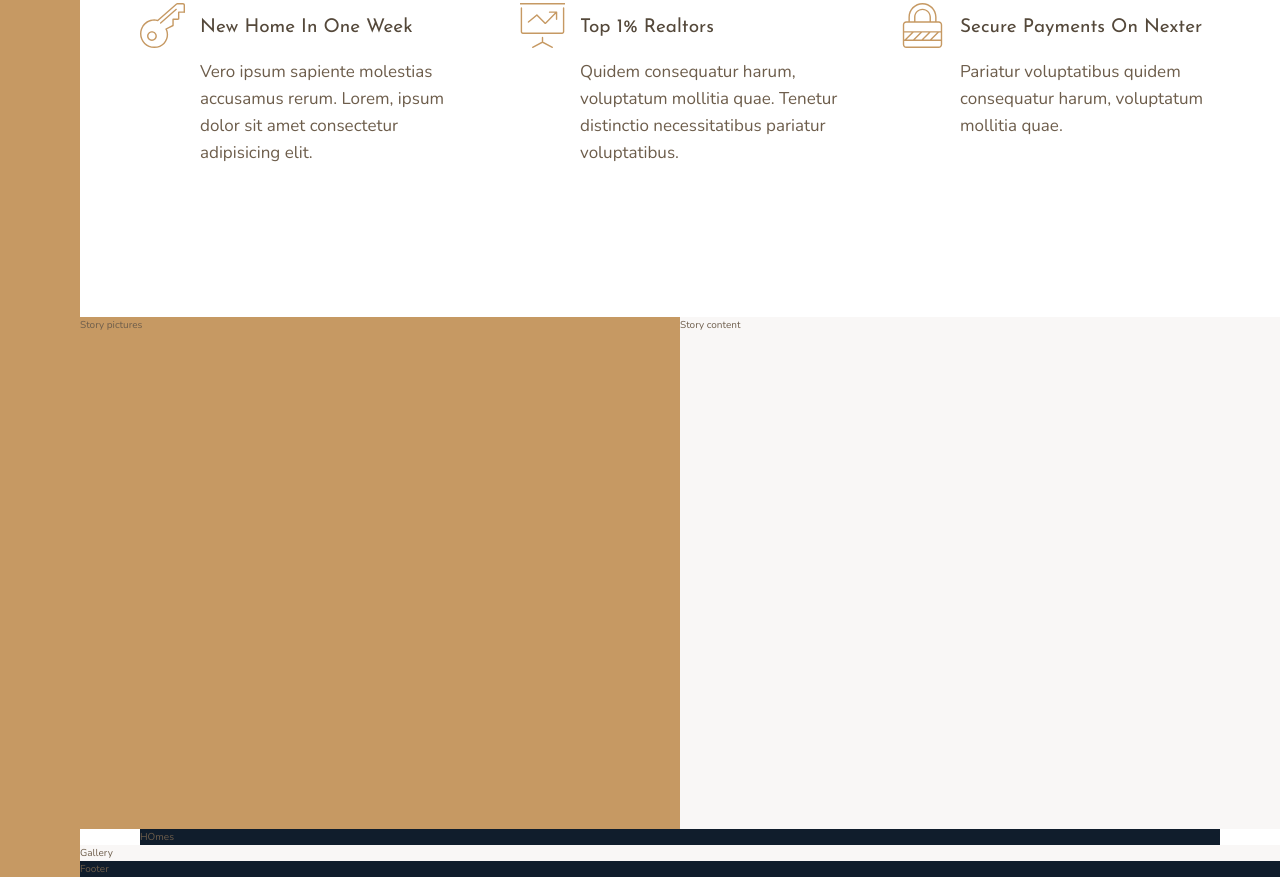
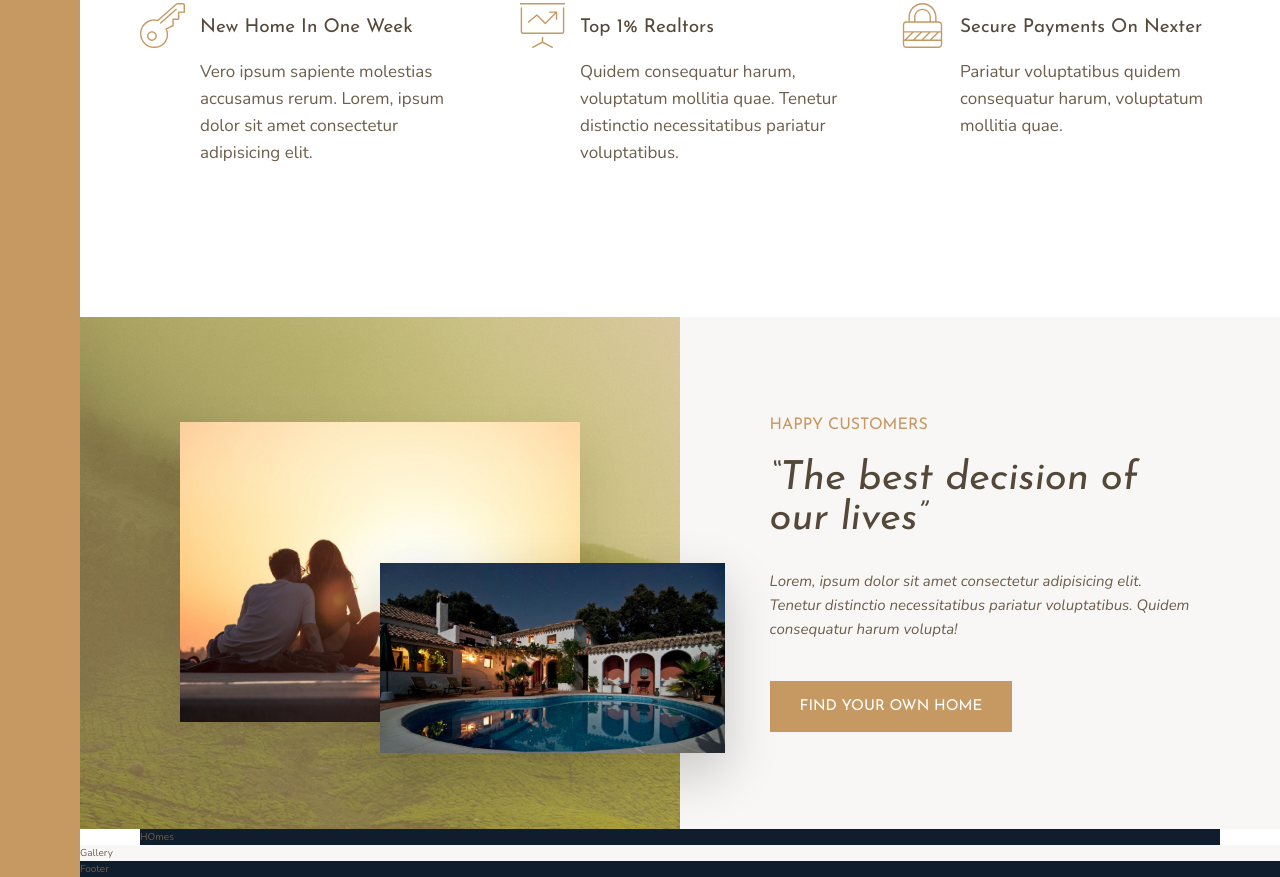
Before and after one commit to IkTom22/realestate, a website: page index.html in a window 1280 px wide. Shown: the part 991-1868 px from the top of the page. Drawn offline with nearby package versions, Linux system fonts and the light colour scheme.

Commit message:
basic story section finished

```diff
--- a/index.html
+++ b/index.html
@@ -73,10 +73,17 @@
         </div>
     </section>
     <div class="story__pictures">
-        Story pictures
+        <img src="img/story-1.jpeg" alt="Couple with new house" class="story__img--1">
+        <img src="img/story-2.jpeg" alt="New house" class="story__img--2">
     </div>
     <div class="story__content">
-        Story content
+        <h3 class="heading-3 mb-sm">Happy Customers</h3>
+        <h2 class="heading-2 heading-2--dark mb-md">&ldquo;The best decision of our lives&rdquo;</h2>
+        <p class="story__text">
+            Lorem, ipsum dolor sit amet consectetur adipisicing elit. Tenetur distinctio
+            necessitatibus pariatur voluptatibus. Quidem consequatur harum volupta!
+        </p>
+        <button class="btn">Find your own home</button>
     </div>
     <section class="homes">
         HOmes
--- a/sass/_story.scss
+++ b/sass/_story.scss
@@ -1,10 +1,51 @@
 .story {
+
     &__pictures {
         background-color: $color-primary;
         grid-column: full-start / col-end 4;
+        background-image: linear-gradient(rgba($color-primary, .5), rgba($color-primary, .5)), url(../img/back.jpg);
+
+        display : grid;
+        grid-template-rows: repeat(6, 1fr);
+        grid-template-columns: repeat(6, 1fr);
+        align-items: center;
     }
+
+    &__img--1 {
+        width: 100%; //always specify with with "%" so it is flexible
+        grid-row: 2 / 6;
+        grid-column: 2 /6;
+        box-shadow: 0 2rem 5rem rgba(#000, .1)
+
+    }
+    &__img--2 {
+        width: 115%;
+        grid-row: 4 / 6;
+        grid-column: 4 / 7;
+        z-index: 20;
+        box-shadow: 0 2rem 5rem rgba(#000, .2)
+
+    }
+
     &__content {
+
         background-color: $color-grey-light-1;
         grid-column: col-start 5 / full-end;
+        padding: 6rem 7vw;
+
+        // display: flex;
+        // flex-direction: column;
+        // justify-content: center;
+        // align-items: flex-start;
+        display: grid;
+        align-content: center;
+        justify-items: start;
+
+    }
+
+    &__text {
+        font-size: 1.5rem;
+        font-style: italic;
+        margin-bottom: 4rem;
     }
 }
--- a/sass/_typography.scss
+++ b/sass/_typography.scss
@@ -8,9 +8,18 @@
 }
 .heading-2 {
     @extend %heading;
+    font-size: 4rem;
+    font-style: italic;
+    line-height: 1;
+
+    &--light {color: $color-grey-light-1;}
+    &--dark {color: $color-grey-dark-1;}
 }
 .heading-3 {
     @extend %heading;
+    font-size: 1.6rem;
+    color: $color-primary;
+    text-transform: uppercase;
 }
 .heading-4 {
     @extend %heading;
@@ -20,3 +29,27 @@
     &--light {color: $color-grey-light-1;}
     &--dark {color: $color-grey-dark-1;}
 }
+
+.btn {
+    background-color: $color-primary;
+    color: #fff;
+    border: none;
+    border-radius: 0;
+    font-family: $font-display;
+    font-size: 1.5rem;
+    text-transform: uppercase;
+    padding: 1.8rem 3rem;
+    cursor: pointer;
+    transition: all .2s;
+
+    &:hover {
+        background-color: $color-primary-dark;
+
+    }
+}
+
+//margin helper classes
+.mb-sm {margin-bottom: 2rem;}
+.mb-md {margin-bottom: 3rem;}
+.mb-lg {margin-bottom: 4rem;}
+.mb-hg {margin-bottom: 5rem;}
```
Also changed, not shown: sass/_base.scss (+4 -4 lines), css/style.css.
